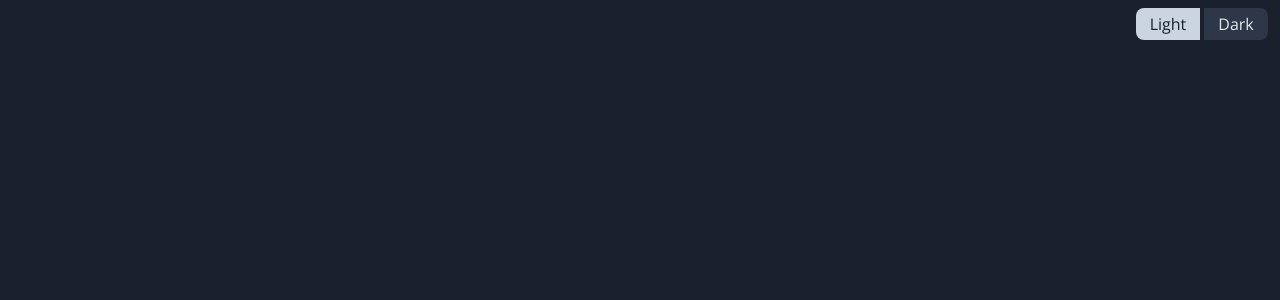
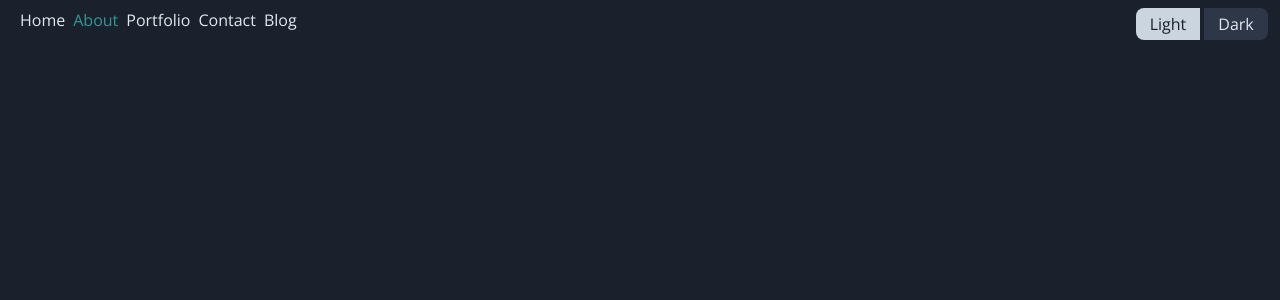
Before and after one commit to mojiwa/mojiwa.com, a React (Create React App) app: page /blog in a window 1280 px wide. Shown: the top 300 px of the page. Built offline with nearby package versions, Linux system fonts and the light colour scheme.

Commit message:
Initial blog page creation

```diff
--- a/src/App.tsx
+++ b/src/App.tsx
@@ -11,6 +11,7 @@ import Home from './Home';
 import About from './About';
 import Portfolio from './Portfolio';
 import Contact from './Contact';
+import Blog from './Blog';
 import Button from './Button';
 
 const THEME_LIGHT_HEX: string = '#E2E8F0';
@@ -45,7 +46,7 @@ class App extends React.PureComponent<{}, IAppState> {
             <div className='text-xs md:text-base'>
               <div className={`${this.state.Page !== Page.Home ? '' : 'hidden'} flex justify-evenly md:w-64`}>
                 <Link to='/'>
-                  <button className='mr-2 focus:outline-none' onClick={() => this.setState({Page: Page.Home})}>
+                  <button className='mx-2 focus:outline-none' onClick={() => this.setState({Page: Page.Home})}>
                     <span className={`transform-transition duration-300 hover:text-teal-600 ${this.state.Page === Page.Home ? 'text-teal-600' : ''}`}>Home</span>
                   </button>
                 </Link>
@@ -60,8 +61,13 @@ class App extends React.PureComponent<{}, IAppState> {
                   </button>
                 </Link>
                 <Link to='/contact'>
-                  <button className='focus:outline-none' onClick={() => this.setState({Page: Page.Contact})}>
+                  <button className='mr-2 focus:outline-none' onClick={() => this.setState({Page: Page.Contact})}>
                     <span className={`transform-transition duration-300 hover:text-teal-600 ${this.state.Page === Page.Contact ? 'text-teal-600' : ''}`}>Contact</span>
+                  </button>
+                </Link>
+                <Link to='/blog'>
+                  <button className='focus:outline-none' onClick={() => this.setState({Page: Page.Blog})}>
+                    <span className={`transform-transition duration-300 hover:text-teal-600 ${this.state.Page === Page.Blog ? 'text-teal-600' : ''}`}>Blog</span>
                   </button>
                 </Link>
               </div>
@@ -94,6 +100,9 @@ class App extends React.PureComponent<{}, IAppState> {
             <Route path='/contact'>
               <Contact Theme={this.state.ThemeSwitch} SetPage={this.setPage} />
             </Route>
+            <Route path='/blog'>
+              <Blog Theme={this.state.ThemeSwitch} SetPage={this.setPage} />
+            </Route>
           </div>
         </Switch>
       </Router>
--- /dev/null
+++ b/src/Blog.tsx
@@ -0,0 +1,27 @@
+import React from 'react';
+
+import { Theme, Page } from './enums';
+
+interface IBlogProps {
+    Theme: Theme;
+    SetPage: Function;
+}
+
+export default class Blog extends React.PureComponent<IBlogProps, {}> {
+
+  componentDidMount = () => {
+    this.props.SetPage(Page.About);
+  }
+
+  componentDidUpdate = () => {
+    this.props.SetPage(Page.About);
+  }
+
+  render() {
+    return(
+      <div className='md:mx-auto md:w-10/12'>
+
+      </div>
+    );
+  }
+}
--- a/src/enums.ts
+++ b/src/enums.ts
@@ -7,5 +7,6 @@ export enum Page {
   Home,
   About,
   Portfolio,
-  Contact
+  Contact,
+  Blog
 }
```
